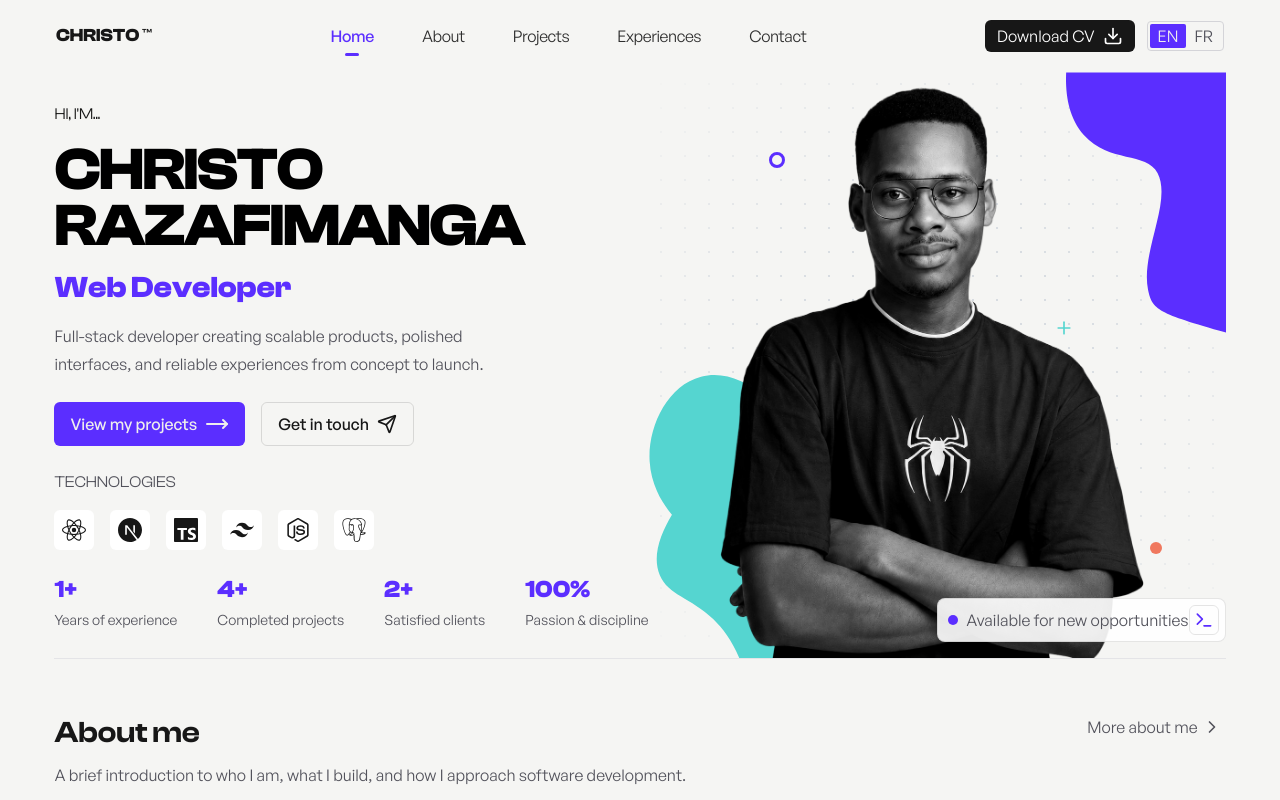
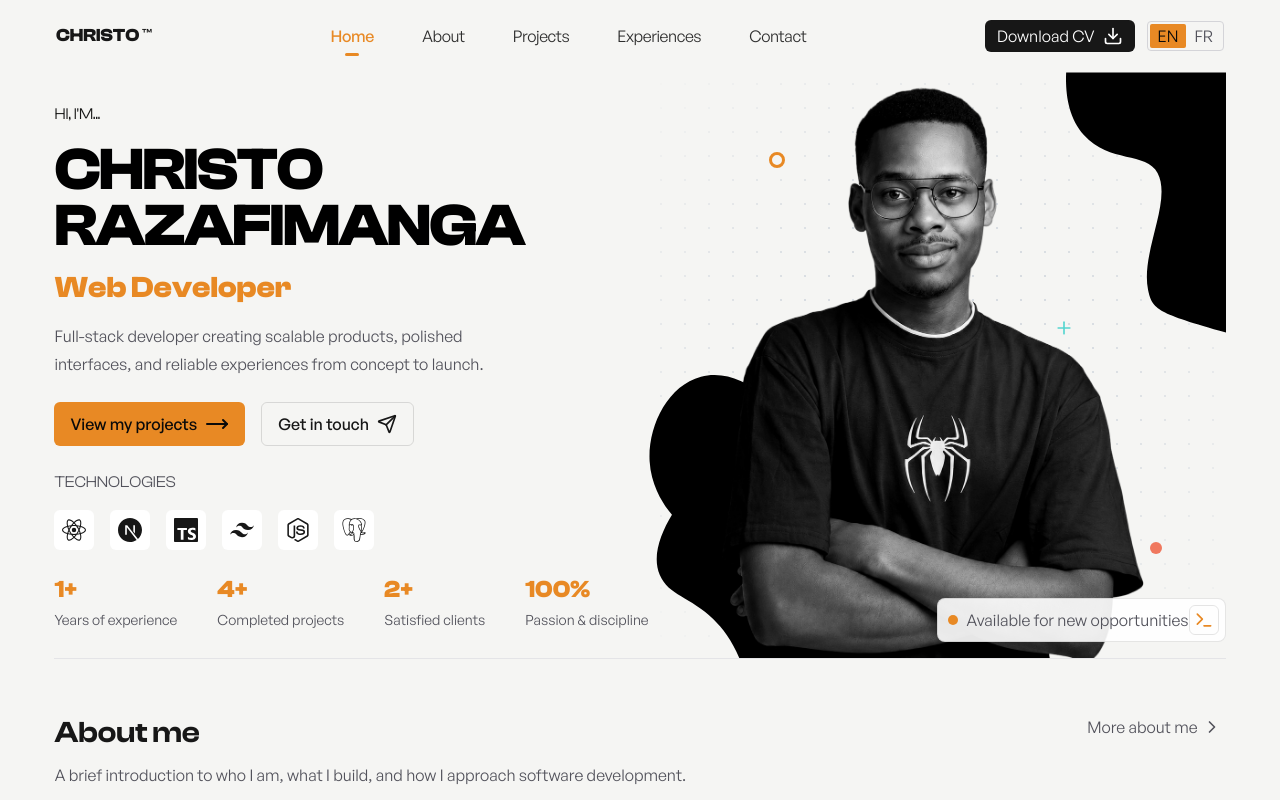
Before and after one commit to bossnare/portfolio, a Next.js app: page / in a window 1280 px wide. Shown: the top 800 px of the page. Built offline with nearby package versions, Linux system fonts and the light colour scheme.

Commit message:
change primary color

```diff
--- a/app/globals.css
+++ b/app/globals.css
@@ -3,9 +3,9 @@
 :root {
   --background: #ffffff;
   --foreground: #171717;
-  --primary: #5b2eff;
+  --primary: #e88924; /* #5b2eff */
   --muted-foreground: #52525b;
-  --primary-foreground: #eeeded;
+  --primary-foreground: #0a0a0a;
 }
 
 @theme inline {
@@ -24,7 +24,7 @@
     --foreground: #f5f5f5;
     --primary: #ffb86b;
     --muted-foreground: #a3a3a3;
-    --primary-foreground: #0A0A0A;
+    --primary-foreground: #0a0a0a;
   }
 }
 
--- a/src/components/hero/HeroVisual.tsx
+++ b/src/components/hero/HeroVisual.tsx
@@ -1,13 +1,15 @@
 'use client';
 
 import { Plus, Terminal } from 'lucide-react';
-import { motion, useInView } from 'motion/react';
+import { motion } from 'motion/react';
 import Image from 'next/image';
-import { useRef } from 'react';
-import {useReveal} from '@/src/hooks/use-reveal'
+import { useReveal } from '@/src/hooks/use-reveal';
 
 export function HeroVisual() {
-  const {ref, isInView} = useReveal<HTMLDivElement>({once: true, amount: 0.5})
+  const { ref, isInView } = useReveal<HTMLDivElement>({
+    once: true,
+    amount: 0.5,
+  });
 
   return (
     <div className="relative overflow-hidden md:w-1/2">
@@ -28,7 +30,7 @@ export function HeroVisual() {
       </motion.div>
       <div className="absolute inset-0 z-10 bg-[radial-gradient(circle,rgba(148,163,184,0.6)_1px,transparent_1px)] bg-size-[24px_24px] opacity-50 mask-[radial-gradient(circle_at_center,black_35%,transparent_100%)] [-webkit-mask-image:radial-gradient(circle_at_center,black_35%,transparent_100%)]"></div>
       <Image
-        className="absolute top-0 object-contain h-auto -right-10 w-35 lg:w-45 sm:w-40 xl:w-50 z-11"
+        className="absolute top-0 object-contain h-auto dark:invert -right-10 w-35 lg:w-45 sm:w-40 xl:w-50 z-11"
         src="/icon/graphic-1.svg"
         alt="graphic-1"
         width={600}
@@ -36,7 +38,7 @@ export function HeroVisual() {
         priority
       />
       <Image
-        className="absolute left-0 object-contain h-auto -bottom-10 w-35 lg:w-45 sm:w-40 xl:w-50 z-11"
+        className="absolute left-0 object-contain h-auto dark:invert -bottom-10 w-35 lg:w-45 sm:w-40 xl:w-50 z-11"
         src="/icon/graphic-2.svg"
         alt="graphic-2"
         width={600}
--- a/src/components/location-map-client.tsx
+++ b/src/components/location-map-client.tsx
@@ -28,12 +28,12 @@ export function LocationMapClient() {
     className: '',
     html: `
     <div class="relative flex size-10 items-center justify-center">
-      <div class="absolute size-10 animate-ping rounded-full bg-[#5b2eff]/60"></div>
+      <div class="absolute size-10 animate-ping rounded-full bg-primary/60"></div>
       <img src="/images/christo.png" class="absolute -right-2 -bottom-4 size-8 z-10 rounded-full object-cover" />
 
       <div class="relative flex size-8 items-center justify-center
         rounded-full border-2 border-white
-        bg-[#5b2eff] text-primary-foreground shadow-lg shadow-black/30">
+        bg-primary *:stroke-primary-foreground shadow-lg shadow-black/30">
 
         <svg
           xmlns="http://www.w3.org/2000/svg"
```
Also changed, not shown: public/icon/graphic-1.svg, public/icon/graphic-2.svg.
